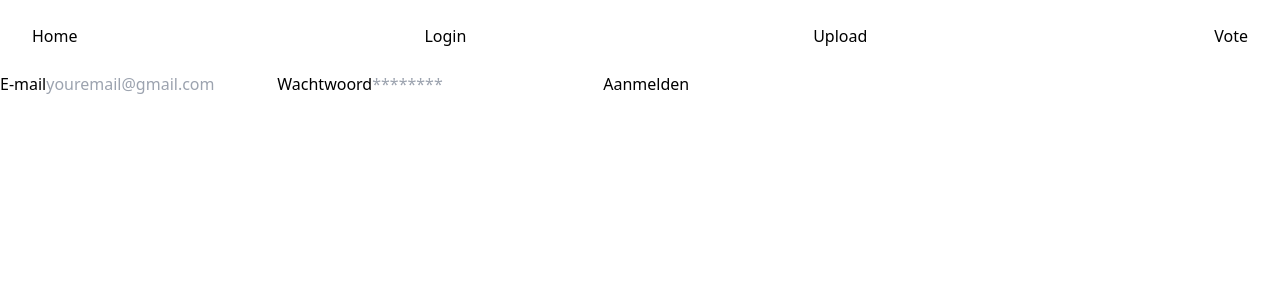
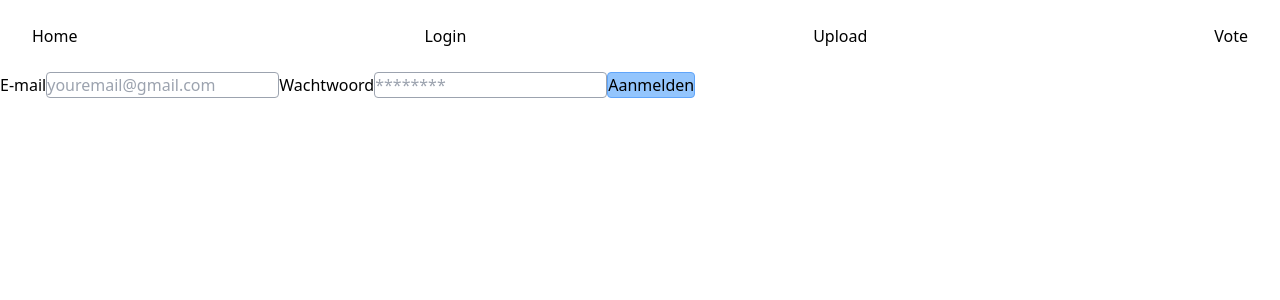
Before and after one commit to SteijeDeBroek/Projectwerk, a React (Vite) app in the folder cookieProject/: page /login in a window 1280 px wide. Shown: the top 300 px of the page. Built offline with nearby package versions, Linux system fonts and the light colour scheme.

Commit message:
tailwind and basic css

```diff
--- a/cookieProject/package.json
+++ b/cookieProject/package.json
@@ -14,7 +14,8 @@
     "react": "^18.2.0",
     "react-dom": "^18.2.0",
     "react-dropzone": "^14.2.3",
-    "react-router-dom": "^6.17.0"
+    "react-router-dom": "^6.17.0",
+    "tailwind": "^4.0.0"
   },
   "devDependencies": {
     "@types/react": "^18.2.15",
--- a/cookieProject/src/components/LoginComponent.jsx
+++ b/cookieProject/src/components/LoginComponent.jsx
@@ -1,4 +1,5 @@
 import React, { useState } from "react";
+import "../css/Login.css";
 
 const LoginComponent = () => {
   const [email, setEmail] = useState("");
@@ -11,8 +12,11 @@ const LoginComponent = () => {
 
   return (
     <form onSubmit={handleSubmit}>
-      <label htmlFor="e-mail">E-mail</label>
+      <label className="" htmlFor="e-mail">
+        E-mail
+      </label>
       <input
+        className="border border-gray-400 rounded"
         value={email}
         onChange={(e) => setEmail(e.target.value)}
         type="email"
@@ -22,6 +26,7 @@ const LoginComponent = () => {
       />
       <label htmlFor="wachtwoord">Wachtwoord</label>
       <input
+        className="border border-gray-400 rounded"
         value={pass}
         onChange={(e) => setPass(e.target.value)}
         type="password"
@@ -29,7 +34,12 @@ const LoginComponent = () => {
         id="wachtwoord"
         name="wachtwoord"
       />
-      <button type="submit">Aanmelden</button>
+      <button
+        className="border border-blue-400 rounded  bg-blue-300"
+        type="submit"
+      >
+        Aanmelden
+      </button>
     </form>
   );
 };
--- a/cookieProject/src/components/UploadComponent.jsx
+++ b/cookieProject/src/components/UploadComponent.jsx
@@ -57,7 +57,9 @@ function UploadComponent() {
           name="file3"
           onChange={handleFile}
         />
-        <button>Upload</button>
+        <button className="border border-blue-300 rounded bg-blue-400">
+          Upload
+        </button>
       </form>
     </div>
   );
--- /dev/null
+++ b/cookieProject/src/css/Login.css
@@ -0,0 +1 @@
+/* kijk tailwind */
--- a/cookieProject/src/css/Upload.css
+++ b/cookieProject/src/css/Upload.css
@@ -1,3 +1,5 @@
+/* Verdergedaan via tailwind */
+
 .upload-container {
   margin: 20px;
   padding: 10px;
```
Also changed, not shown: cookieProject/src/css/Home.css (added), cookieProject/src/css/Vote.css (added), 1 other file (tests, documents, lock files or other folders).
